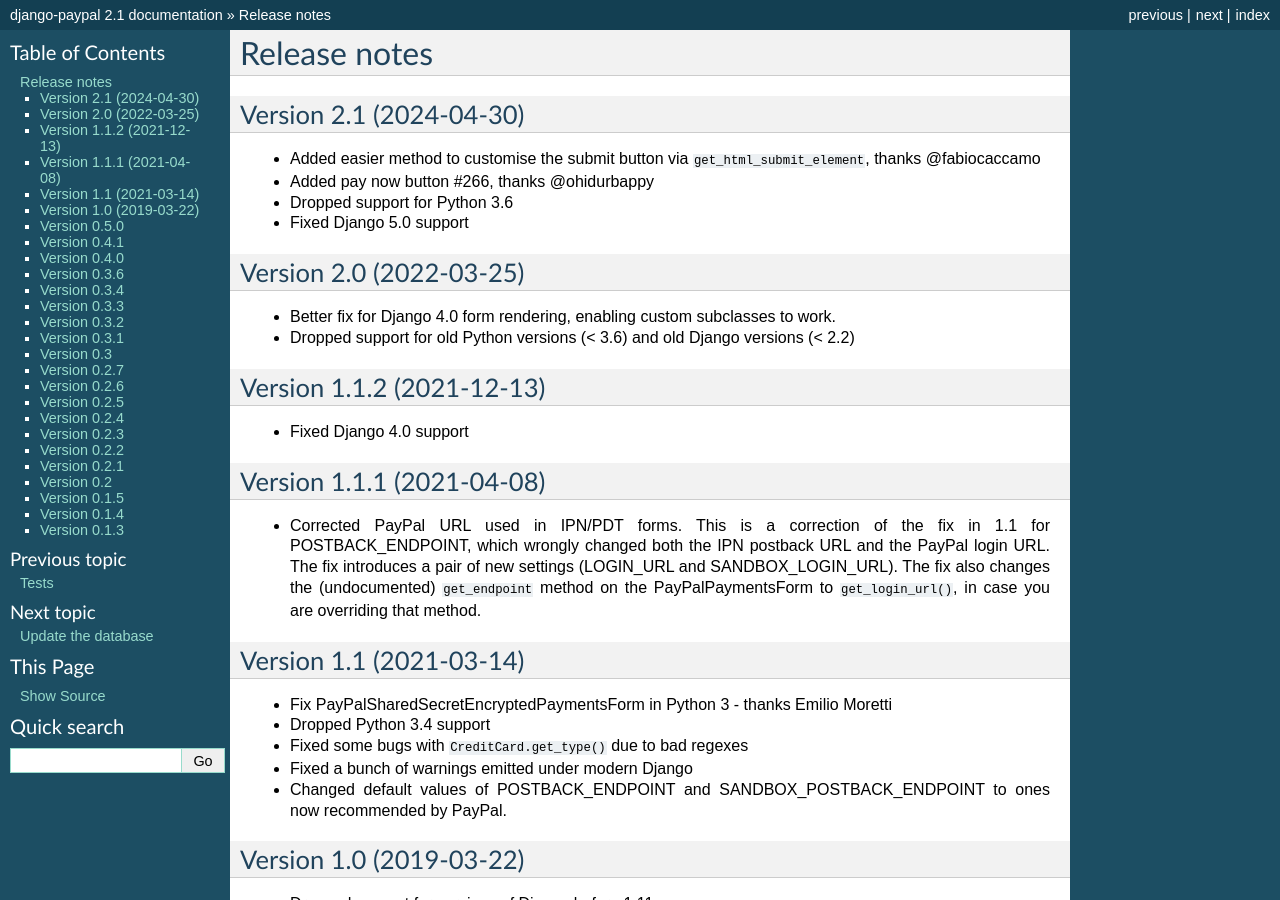
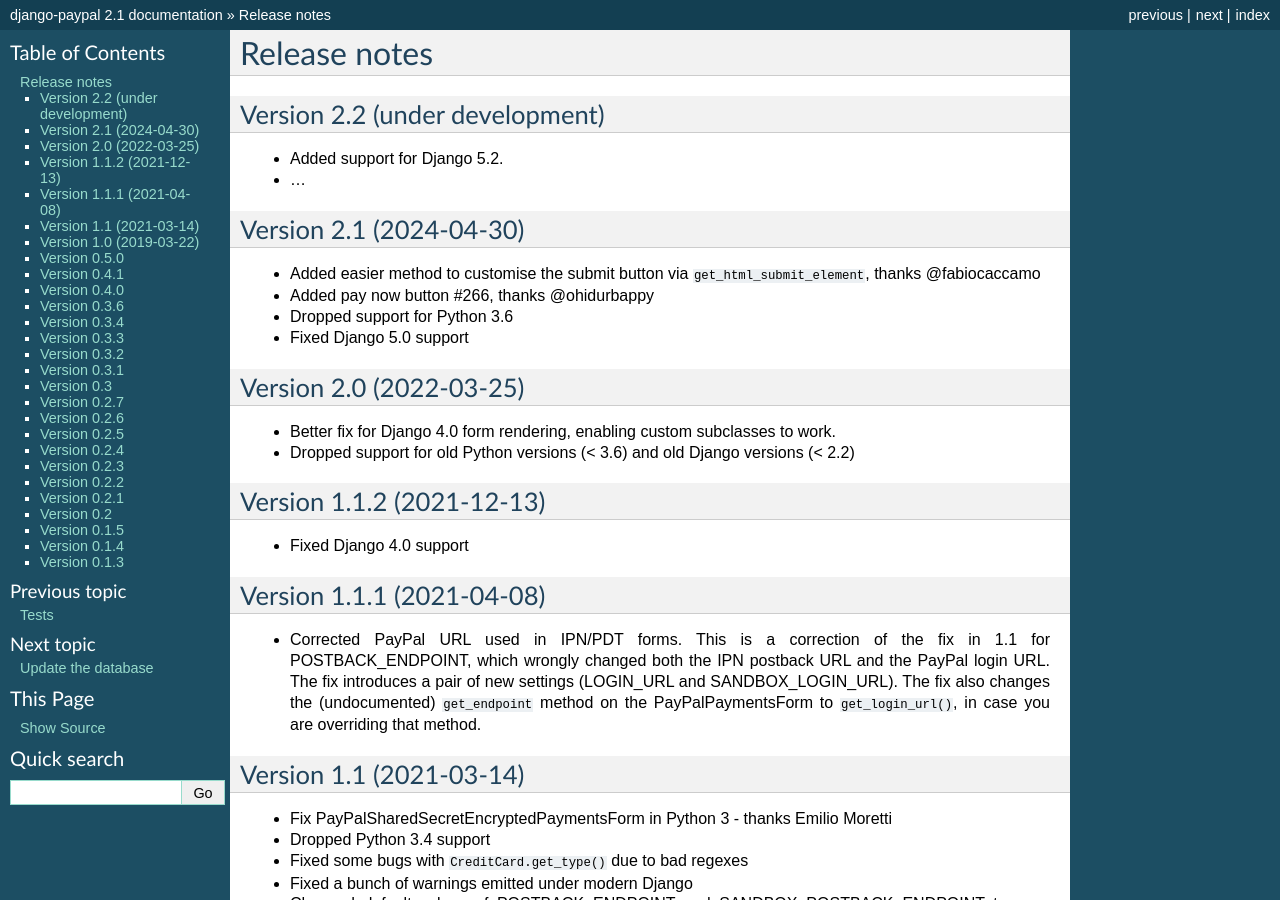
Before and after one commit to spookylukey/django-paypal, a Sphinx documentation site: the page built from docs/release_notes.rst, in a window 1280 px wide and 900 px high. Built offline with Sphinx 7.4.7, drawn with Linux system fonts in a browser that asks for light colours.

Commit message:
Add support for Django 5.2

```diff
--- a/docs/release_notes.rst
+++ b/docs/release_notes.rst
@@ -1,6 +1,11 @@
 ===============
  Release notes
 ===============
+
+Version 2.2 (under development)
+------------------------
+* Added support for Django 5.2.
+* ...
 
 Version 2.1 (2024-04-30)
 ------------------------
--- a/setup.py
+++ b/setup.py
@@ -38,6 +38,7 @@
         "Framework :: Django :: 3.0",
         "Framework :: Django :: 3.1",
         "Framework :: Django :: 4.0",
+        "Framework :: Django :: 5.2",
         "Intended Audience :: Developers",
         "Intended Audience :: System Administrators",
         "Operating System :: OS Independent",
```
Also changed, not shown: 1 other file.
